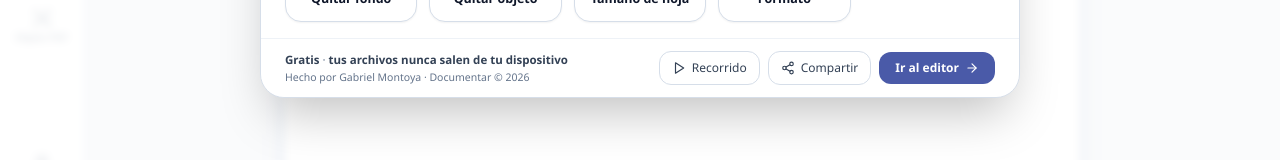
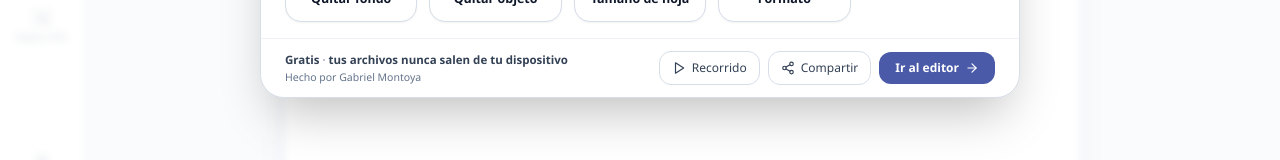
Before and after one commit to Fidelmontoyaq/documentar, a React (Vite) app: page / in a window 1280 px wide. Shown: the part 549-709 px from the top of the page. Built offline with nearby package versions, Linux system fonts and the light colour scheme; a web font is replaced by a local one.

Commit message:
Add files via upload

```diff
--- a/src/components/DocumentEditor/HomeScreen.tsx
+++ b/src/components/DocumentEditor/HomeScreen.tsx
@@ -117,7 +117,7 @@ export function HomeScreen({ open, onClose, onPick, onTour, canInstall, onInstal
         <footer className="shrink-0 border-t border-slate-800 bg-slate-950/30 px-4 sm:px-6 py-3 flex flex-wrap items-center gap-x-4 gap-y-2.5">
           <p className="text-[11.5px] text-slate-400 leading-snug flex-1 basis-[200px] min-w-0">
             <b className="text-slate-200">Gratis</b> · <b className="text-slate-200">tus archivos nunca salen de tu dispositivo</b>
-            <span className="block text-[10.5px] text-slate-500 mt-0.5">Hecho por {SITE.author} · {SITE.name} © {new Date().getFullYear()}</span>
+            <span className="block text-[10.5px] text-slate-500 mt-0.5">Hecho por {SITE.author}</span>
           </p>
           <div className="flex flex-wrap items-center gap-2">
             <button type="button" onClick={onTour} title="Recorrido guiado" className="flex items-center gap-1.5 text-xs px-3 py-2 rounded-xl border border-slate-700 text-slate-200 hover:border-slate-500">
```
